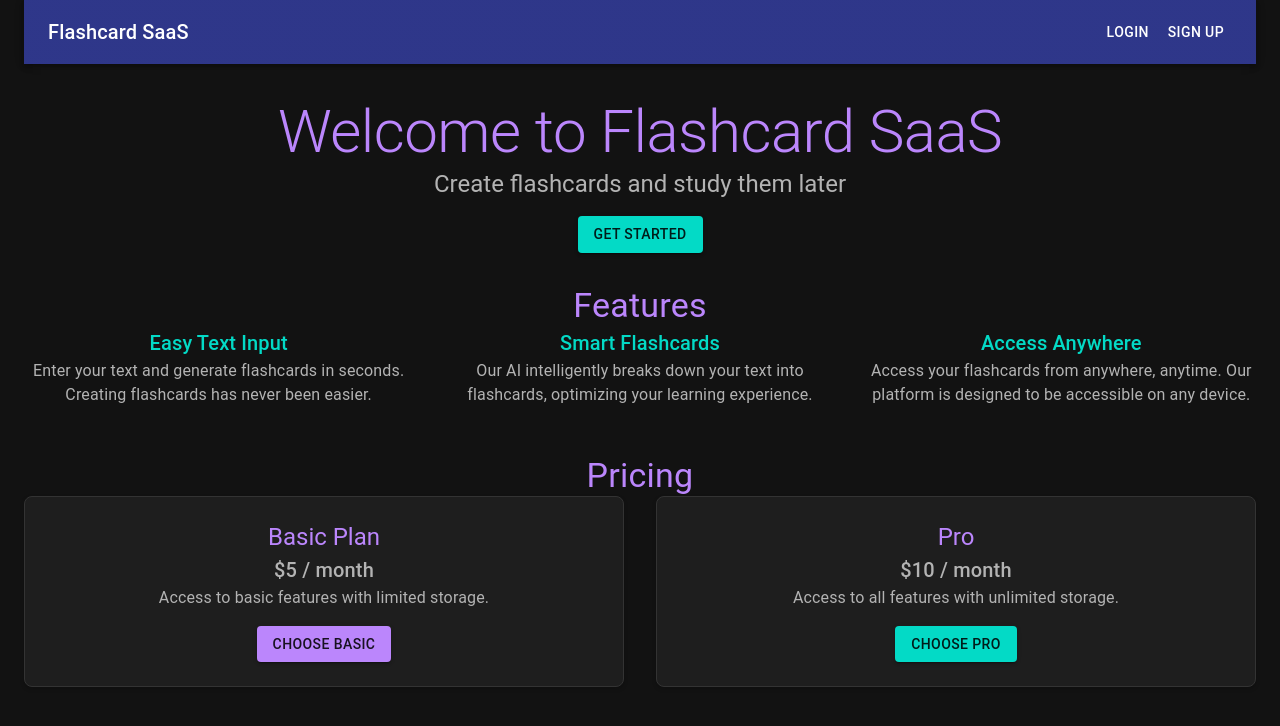
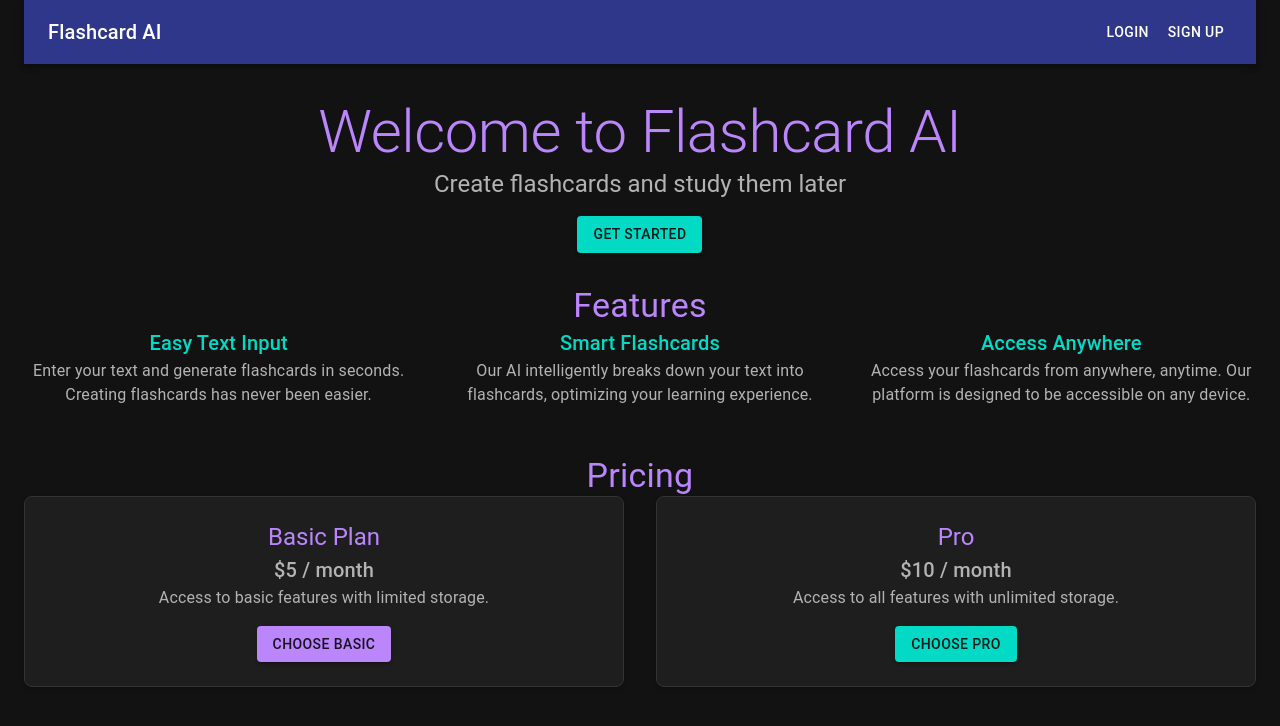
Before and after one commit to mehdialam98/team-flashcard, a Next.js app: page / in a window 1280 px wide. Shown: the top 726 px of the page. Built offline with nearby package versions, Linux system fonts and the light colour scheme; no server answers.

Commit message:
Update page.js

```diff
--- a/app/page.js
+++ b/app/page.js
@@ -75,12 +75,12 @@ export default function Home() {
     <ThemeProvider theme={theme}>
       <Container maxWidth="100vw" sx={{ display: 'flex', flexDirection: 'column', alignItems: 'center', bgcolor: 'background.default', minHeight: '100vh' }}>
         <Head>
-          <title>Flashcard SaaS</title>
+          <title>Flashcard AI</title>
         </Head>
 
         <AppBar position="static" sx={{ width: '100%', bgcolor: '#1A237E' }}> {/* Unique dark blue color for navbar */}
           <Toolbar>
-            <Typography variant="h6" style={{ flexGrow: 1 }}>Flashcard SaaS</Typography>
+            <Typography variant="h6" style={{ flexGrow: 1 }}>Flashcard AI</Typography>
             <SignedOut>
               <Button color="inherit" href='/sign-in'>Login</Button>
               <Button color="inherit" href='/sign-up'>Sign Up</Button>
@@ -92,7 +92,7 @@ export default function Home() {
         </AppBar>
 
         <Box sx={{ textAlign: 'center', mt: 4 }}>
-          <Typography variant="h2" color="primary.main">Welcome to Flashcard SaaS</Typography>
+          <Typography variant="h2" color="primary.main">Welcome to Flashcard AI</Typography>
           <Typography variant="h5" color="text.secondary">
             Create flashcards and study them later
           </Typography>
```
